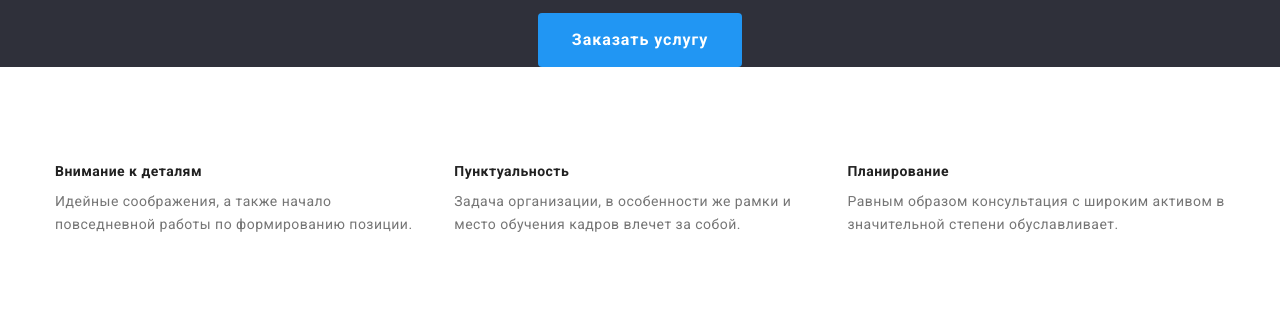
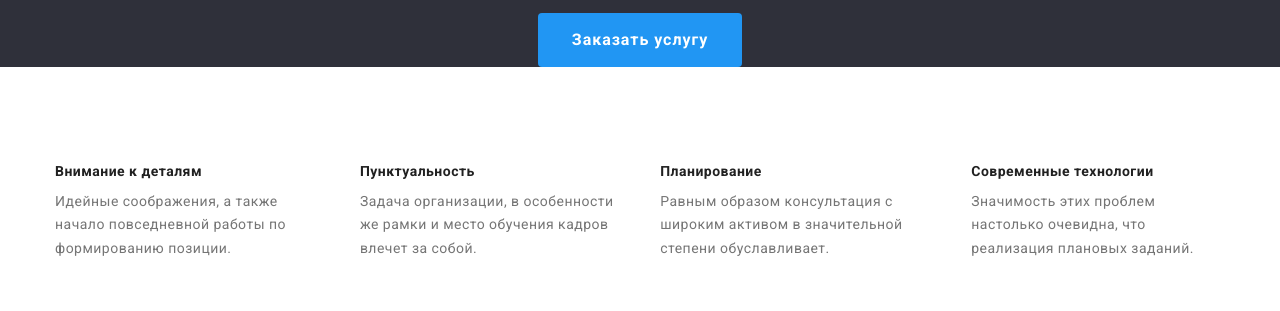
Before and after one commit to Yourlexs/goit-markup-hw-03, a plain HTML site: page index.html in a window 1280 px wide. Shown: the part 157-468 px from the top of the page. Drawn offline with nearby package versions, Linux system fonts and the light colour scheme.

Commit message:
добавила часть списка преимуществ

```diff
--- a/index.html
+++ b/index.html
@@ -61,6 +61,10 @@
                     <h3>Планирование</h3>
                     <p>Равным образом консультация с широким активом в значительной степени обуславливает.</p>
                 </li>
+                <li>
+                    <h3>Современные технологии</h3>
+                    <p>Значимость этих проблем настолько очевидна, что реализация плановых заданий.</p>
+                </li>
             </ul>
         </section>
 
```
